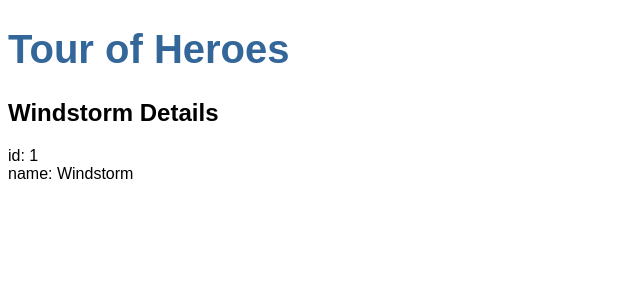
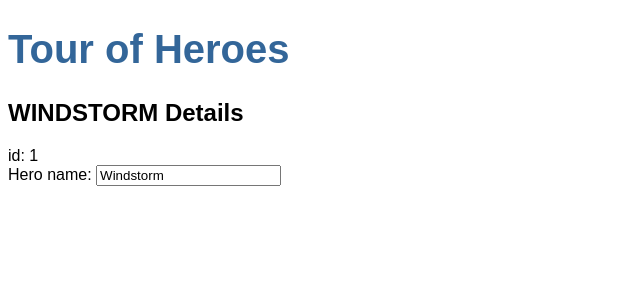
Before and after one commit to IvanLapchenko/angular_web_app, an Angular app: page / in a window 1280 px wide. Shown: the top 300 px of the page, without its empty margins (0-640 px from the left). Built offline with nearby package versions, Linux system fonts and the light colour scheme.

Commit message:
Add mock heroes

```diff
--- a/src/app/app.module.ts
+++ b/src/app/app.module.ts
@@ -1,6 +1,6 @@
 import { NgModule } from '@angular/core';
 import { BrowserModule } from '@angular/platform-browser';
-
+import { FormsModule } from '@angular/forms';
 import { AppRoutingModule } from './app-routing.module';
 import { AppComponent } from './app.component';
 import { HeroesComponent } from './heroes/heroes.component';
@@ -12,7 +12,8 @@
   ],
   imports: [
     BrowserModule,
-    AppRoutingModule
+    AppRoutingModule,
+    FormsModule
   ],
   providers: [],
   bootstrap: [AppComponent]
--- a/src/app/heroes/heroes.component.html
+++ b/src/app/heroes/heroes.component.html
@@ -1,3 +1,6 @@
-<h2>{{ hero.name }} Details </h2>
-<div><span>id: </span>{{ hero.id }}</div>
-<div><span>name: </span>{{ hero.name }}</div>
+<h2>{{hero.name | uppercase}} Details</h2>
+<div><span>id: </span>{{hero.id}}</div>
+<div>
+  <label for="name">Hero name: </label>
+  <input id="name" [(ngModel)]="hero.name" placeholder="name">
+</div>
```
Also changed, not shown: src/app/mock-heroes.ts (added, +13 -0 lines).
